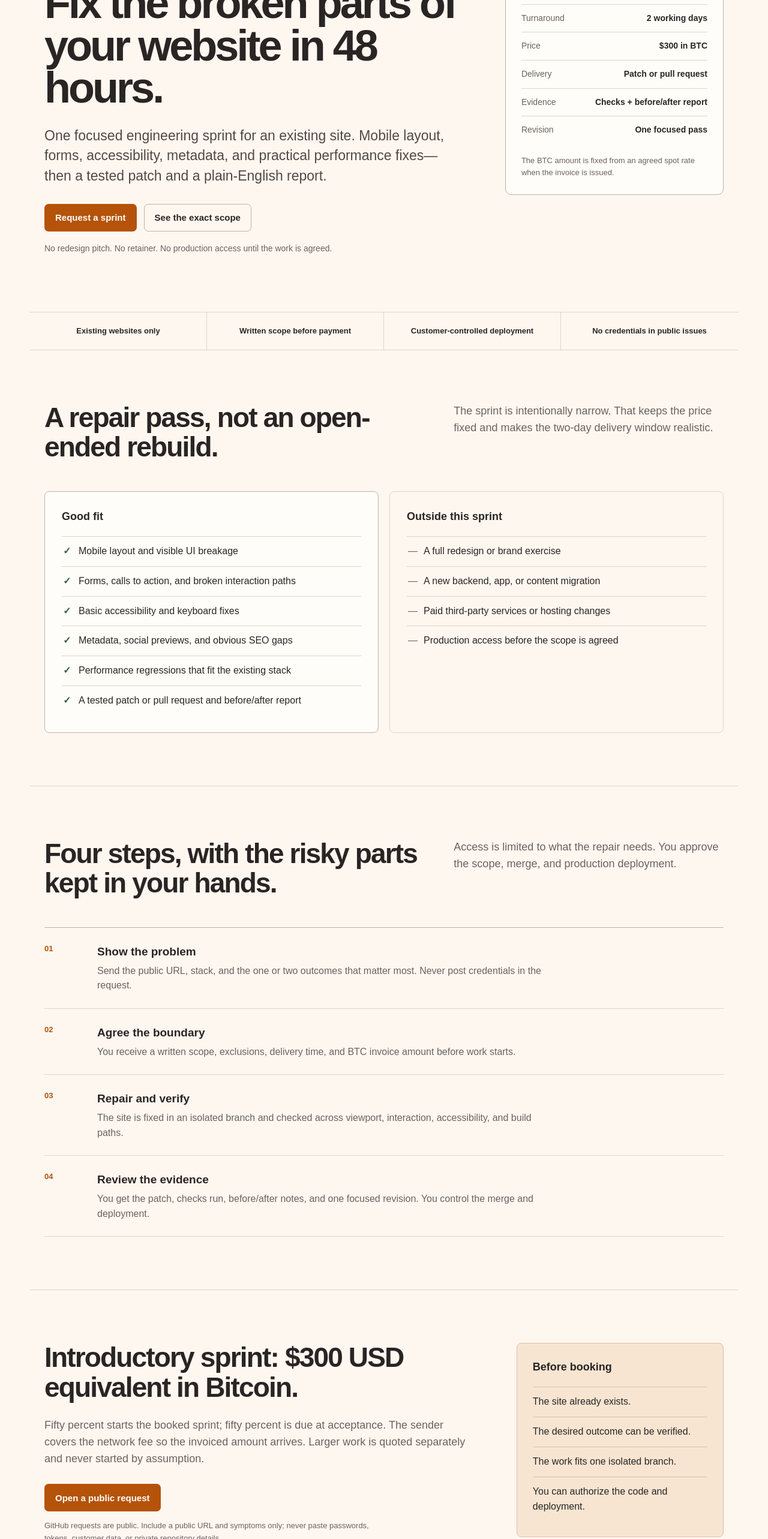
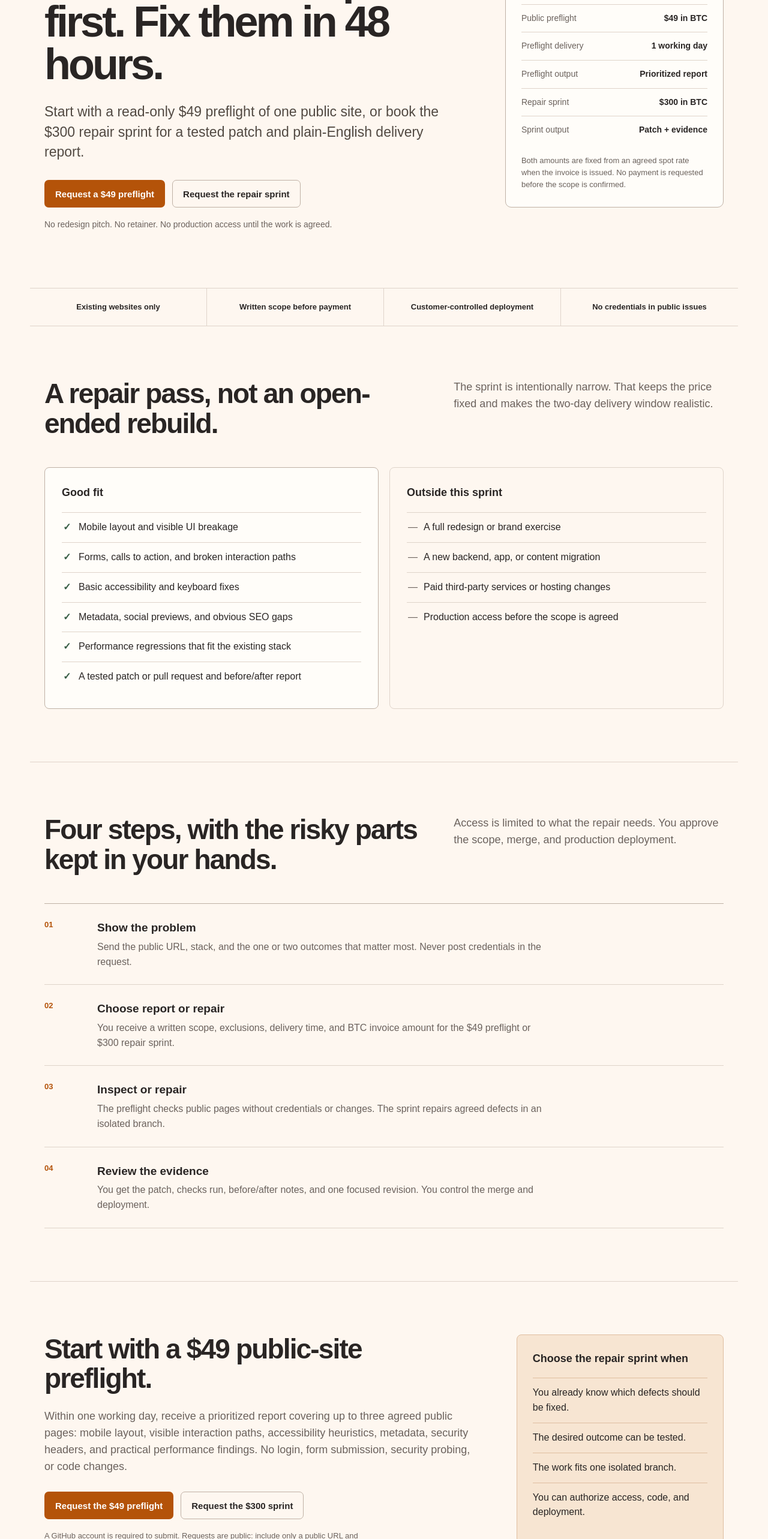
Before and after one commit to BabaVictim/website-repair-sprint, a Next.js app: page / in a window 1280 px wide. Shown: the part 234-2800 px from the top of the page at 60% size. Built offline with nearby package versions, Linux system fonts and the light colour scheme.

Commit message:
Add paid public-site preflight offer

```diff
--- a/app/globals.css
+++ b/app/globals.css
@@ -143,13 +143,6 @@ nav .nav-cta:hover {
 
 .hero-copy {
   max-width: 720px;
-}
-
-.availability {
-  color: var(--green);
-  font-size: 14px;
-  font-weight: 700;
-  margin: 0 0 18px;
 }
 
 h1,
--- a/app/page.tsx
+++ b/app/page.tsx
@@ -3,6 +3,8 @@ import { CopyAddress } from "@/components/copy-address";
 
 const requestUrl =
   "https://github.com/BabaVictim/website-repair-sprint/issues/new?template=repair-request.yml";
+const preflightRequestUrl =
+  "https://github.com/BabaVictim/website-repair-sprint/issues/new?template=preflight-request.yml";
 
 const serviceStructuredData = {
   "@context": "https://schema.org",
@@ -12,13 +14,24 @@ const serviceStructuredData = {
   description:
     "A fixed-scope engineering sprint for existing websites with a tested patch, before-and-after report, and one focused revision.",
   url: "https://babavictim.github.io/website-repair-sprint/",
-  offers: {
+  offers: [
+    {
       "@type": "Offer",
+      name: "Public Website Preflight Report",
+      price: "49",
+      priceCurrency: "USD",
+      availability: "https://schema.org/InStock",
+      url: preflightRequestUrl,
+    },
+    {
+      "@type": "Offer",
+      name: "48-hour Website Repair Sprint",
       price: "300",
       priceCurrency: "USD",
       availability: "https://schema.org/LimitedAvailability",
       url: requestUrl,
     },
+  ],
 };
 
 const included = [
@@ -45,13 +58,13 @@ const steps = [
   },
   {
     number: "02",
-    title: "Agree the boundary",
-    text: "You receive a written scope, exclusions, delivery time, and BTC invoice amount before work starts.",
+    title: "Choose report or repair",
+    text: "You receive a written scope, exclusions, delivery time, and BTC invoice amount for the $49 preflight or $300 repair sprint.",
   },
   {
     number: "03",
-    title: "Repair and verify",
-    text: "The site is fixed in an isolated branch and checked across viewport, interaction, accessibility, and build paths.",
+    title: "Inspect or repair",
+    text: "The preflight checks public pages without credentials or changes. The sprint repairs agreed defects in an isolated branch.",
   },
   {
     number: "04",
@@ -84,27 +97,26 @@ export default function Home() {
           <a href="#process">Process</a>
           <a href="#price">Price</a>
           <Link href="/invoice/">Invoice tool</Link>
-          <a className="nav-cta" href={requestUrl}>
-            Request a sprint
+          <a className="nav-cta" href={preflightRequestUrl}>
+            Request a preflight
           </a>
         </nav>
       </header>
 
       <section className="hero" id="top">
         <div className="hero-copy">
-          <p className="availability">Two introductory slots available</p>
-          <h1>Fix the broken parts of your website in 48 hours.</h1>
+          <h1>Find the broken parts first. Fix them in 48 hours.</h1>
           <p className="lede">
-            One focused engineering sprint for an existing site. Mobile layout,
-            forms, accessibility, metadata, and practical performance fixes—then
-            a tested patch and a plain-English report.
+            Start with a read-only $49 preflight of one public site, or book the
+            $300 repair sprint for a tested patch and plain-English delivery
+            report.
           </p>
           <div className="hero-actions">
-            <a className="button button-primary" href={requestUrl}>
-              Request a sprint
+            <a className="button button-primary" href={preflightRequestUrl}>
+              Request a $49 preflight
             </a>
-            <a className="button button-secondary" href="#scope">
-              See the exact scope
+            <a className="button button-secondary" href={requestUrl}>
+              Request the repair sprint
             </a>
           </div>
           <p className="quiet">
@@ -113,33 +125,33 @@ export default function Home() {
           </p>
         </div>
 
-        <aside className="delivery-card" aria-label="Sprint delivery summary">
-          <h2>What you receive</h2>
+        <aside className="delivery-card" aria-label="Service options">
+          <h2>Two fixed-scope options</h2>
           <dl>
             <div>
-              <dt>Turnaround</dt>
-              <dd>2 working days</dd>
+              <dt>Public preflight</dt>
+              <dd>$49 in BTC</dd>
             </div>
             <div>
-              <dt>Price</dt>
+              <dt>Preflight delivery</dt>
+              <dd>1 working day</dd>
+            </div>
+            <div>
+              <dt>Preflight output</dt>
+              <dd>Prioritized report</dd>
+            </div>
+            <div>
+              <dt>Repair sprint</dt>
               <dd>$300 in BTC</dd>
             </div>
             <div>
-              <dt>Delivery</dt>
-              <dd>Patch or pull request</dd>
-            </div>
-            <div>
-              <dt>Evidence</dt>
-              <dd>Checks + before/after report</dd>
-            </div>
-            <div>
-              <dt>Revision</dt>
-              <dd>One focused pass</dd>
+              <dt>Sprint output</dt>
+              <dd>Patch + evidence</dd>
             </div>
           </dl>
           <p>
-            The BTC amount is fixed from an agreed spot rate when the invoice is
-            issued.
+            Both amounts are fixed from an agreed spot rate when the invoice is
+            issued. No payment is requested before the scope is confirmed.
           </p>
         </aside>
       </section>
@@ -204,29 +216,38 @@ export default function Home() {
 
       <section className="content-section price-section" id="price">
         <div className="price-copy">
-          <h2>Introductory sprint: $300 USD equivalent in Bitcoin.</h2>
+          <h2>Start with a $49 public-site preflight.</h2>
           <p>
-            Fifty percent starts the booked sprint; fifty percent is due at
-            acceptance. The sender covers the network fee so the invoiced amount
-            arrives. Larger work is quoted separately and never started by
-            assumption.
+            Within one working day, receive a prioritized report covering up to
+            three agreed public pages: mobile layout, visible interaction paths,
+            accessibility heuristics, metadata, security headers, and practical
+            performance findings. No login, form submission, security probing,
+            or code changes.
           </p>
-          <a className="button button-primary" href={requestUrl}>
-            Open a public request
+          <div className="hero-actions">
+            <a className="button button-primary" href={preflightRequestUrl}>
+              Request the $49 preflight
             </a>
+            <a className="button button-secondary" href={requestUrl}>
+              Request the $300 sprint
+            </a>
+          </div>
           <p className="request-note">
-            GitHub requests are public. Include a public URL and symptoms only;
-            never paste passwords, tokens, customer data, or private repository
-            details.
+            A GitHub account is required to submit. Requests are public: include
+            only a public URL and visible symptoms. Never paste passwords,
+            tokens, customer data, or private repository details.{" "}
+            <a href="https://github.com/BabaVictim/website-repair-sprint/blob/main/docs/preflight-report-scope-and-terms.md">
+              Read the exact preflight boundaries.
+            </a>
           </p>
         </div>
         <div className="fit-check">
-          <h3>Before booking</h3>
+          <h3>Choose the repair sprint when</h3>
           <ul>
-            <li>The site already exists.</li>
-            <li>The desired outcome can be verified.</li>
+            <li>You already know which defects should be fixed.</li>
+            <li>The desired outcome can be tested.</li>
             <li>The work fits one isolated branch.</li>
-            <li>You can authorize the code and deployment.</li>
+            <li>You can authorize access, code, and deployment.</li>
           </ul>
         </div>
       </section>
@@ -259,7 +280,8 @@ export default function Home() {
         <p>Website Repair Sprint</p>
         <div>
           <a href="#scope">Scope</a>
-          <a href={requestUrl}>Request</a>
+          <a href={preflightRequestUrl}>Preflight</a>
+          <a href={requestUrl}>Repair sprint</a>
           <Link href="/invoice/">Invoice tool</Link>
           <Link href="/third-party-notices.txt">Licenses</Link>
           <a href="https://github.com/BabaVictim/website-repair-sprint">
```
Also changed, not shown: scripts/test/invoice-browser.mjs (+41 -1 lines), 2 other files (tests, documents, lock files or other folders). Lines whose indentation alone changed are shown as unchanged.
